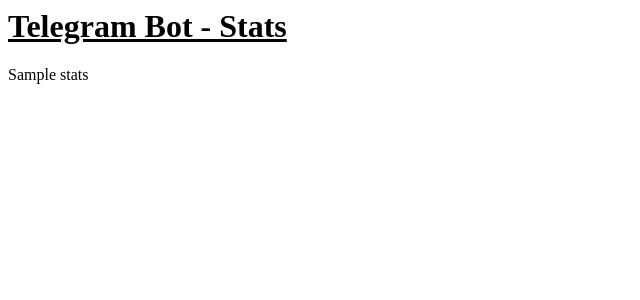
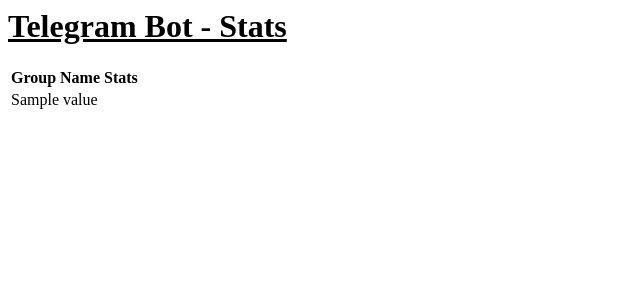
Before and after one commit to cppizarro/tb_pds, a Django app: template templates/stats.html in a window 1280 px wide. Shown: the top 300 px of the page, without its empty margins (0-640 px from the left). Run offline with Django 4.2, Linux system fonts and the light colour scheme; the template is opened without the code that fills it: most values are stand-ins (such as "Sample title", 1, 10 or a date in 2020).

Commit message:
changes in template (html)

```diff
--- a/bot/views.py
+++ b/bot/views.py
@@ -233,8 +233,6 @@
             stats_string = stats_string.rstrip("\n")
             stats[chat.chat_id] = [chat.chat_name, stats_string]
 
-        print(stats)
-
         context = {
             'stats':stats
         }
--- a/templates/stats.html
+++ b/templates/stats.html
@@ -16,7 +16,21 @@
     </div>
     <div>
         <div class="d-flex justify-content-left">
-            {{stats}}
+            <table>
+                <tr>
+                    <th>Group Name</th>
+                    <th>Stats</th>
+                </tr>
+                {% for value in stats.values %}
+                <tr>
+                    {% for v in value %}
+                    <td>
+                        {{ v }}
+                    </td>
+                    {% endfor %}
+                </tr>
+                {%endfor%}
+            </table>
         </div>
     </div>
 </div>
```
